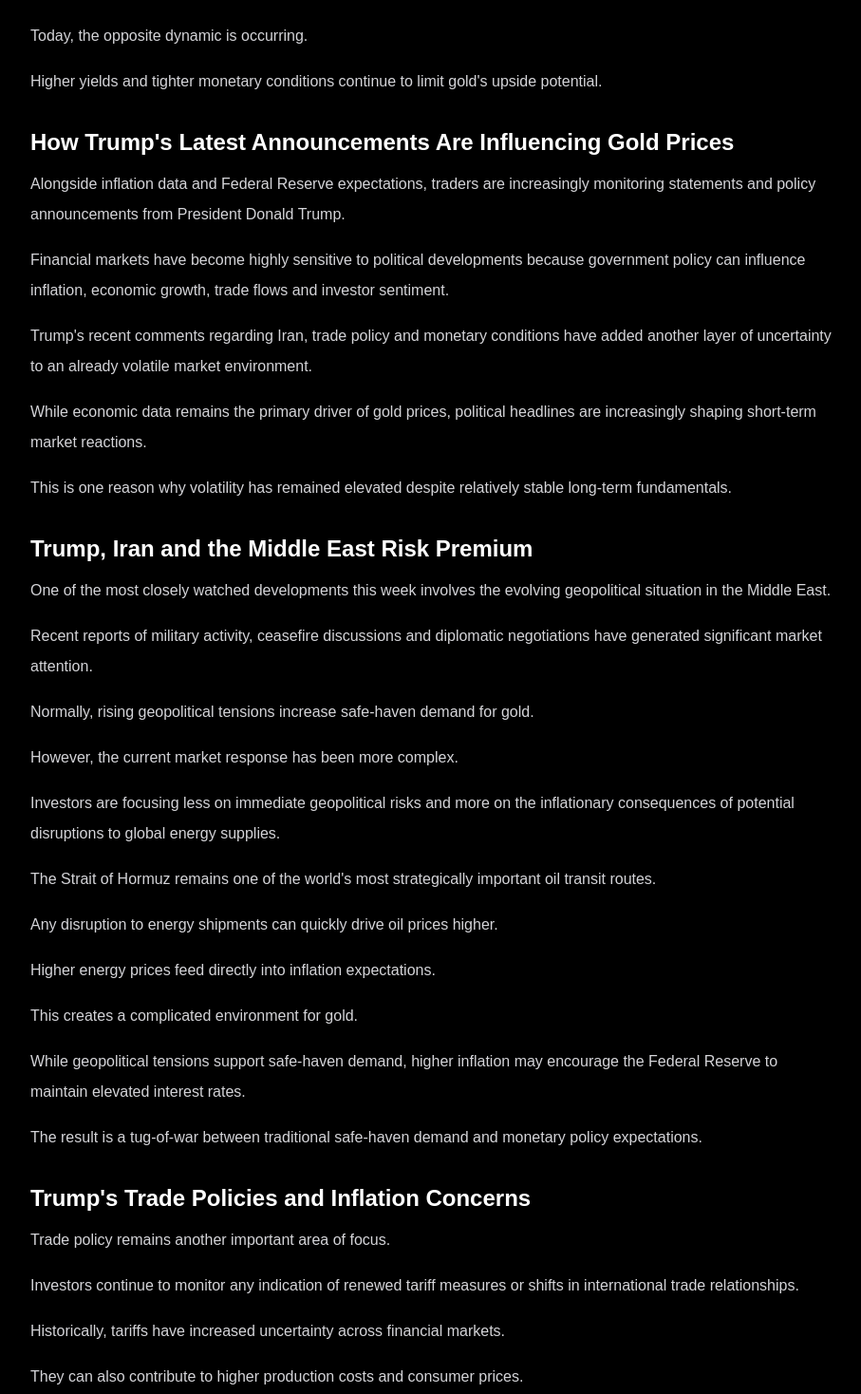
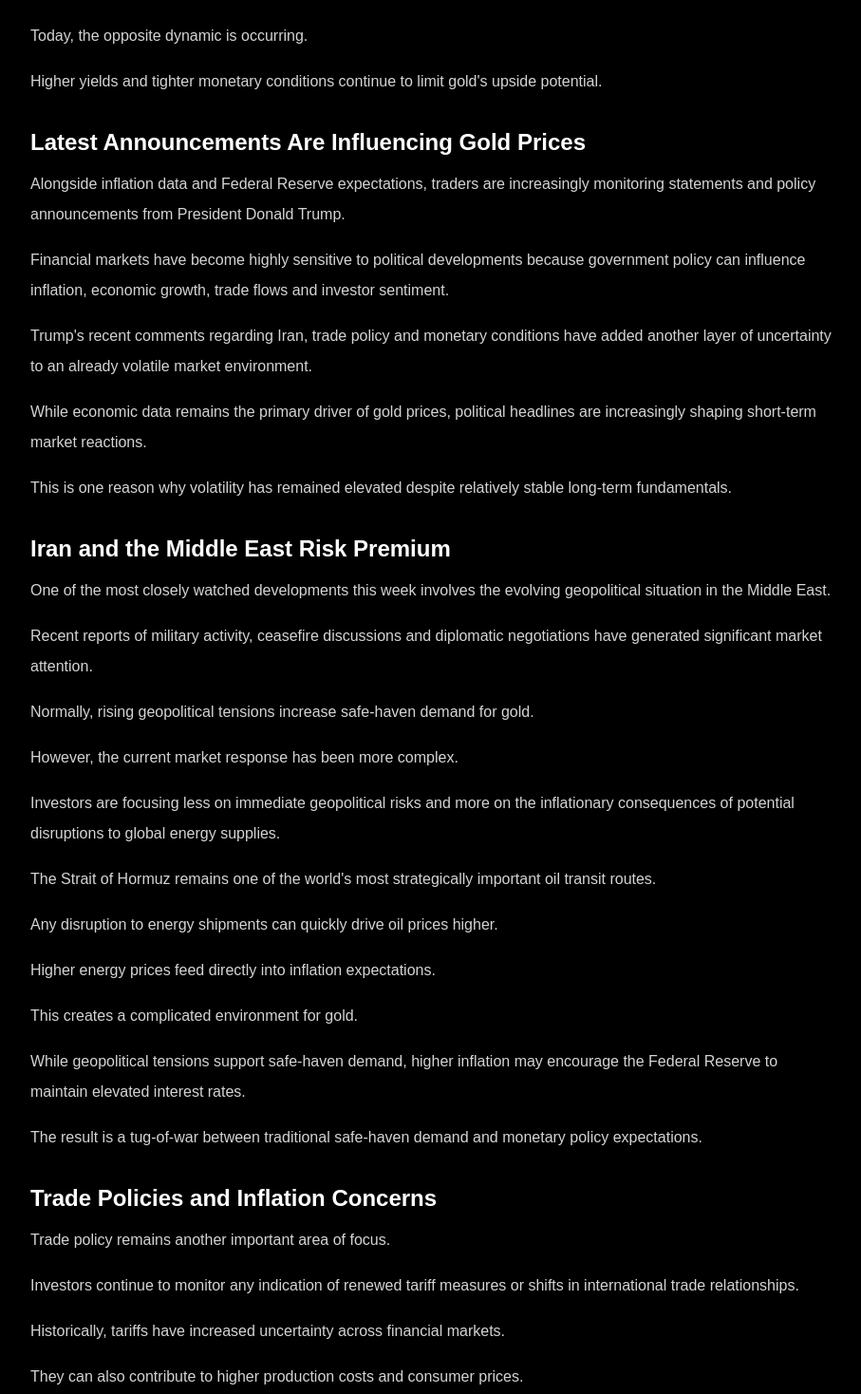
Before and after one commit to CSOoi1181/gold-trader-hub, a Next.js app: page /analysis/gold-analysis-2026-06-10 in a window 1280 px wide. Shown: the part 3722-5190 px from the top of the page at 95% size, without its empty margins (184-1091 px from the left). Built offline with nearby package versions, Linux system fonts and the light colour scheme.

Commit message:
Update 3 gold analysis 10 June 2026

```diff
--- a/app/analysis/gold-analysis-2026-06-10/page.tsx
+++ b/app/analysis/gold-analysis-2026-06-10/page.tsx
@@ -315,7 +315,7 @@ export default function GoldAnalysisArticle() {
 
           <section>
             <h2 className="text-2xl font-semibold text-white mb-3">
-              How Trump's Latest Announcements Are Influencing Gold Prices
+              Latest Announcements Are Influencing Gold Prices
             </h2>
 
             <p>
@@ -341,7 +341,7 @@ export default function GoldAnalysisArticle() {
 
           <section>
             <h2 className="text-2xl font-semibold text-white mb-3">
-              Trump, Iran and the Middle East Risk Premium
+              Iran and the Middle East Risk Premium
             </h2>
 
             <p>
@@ -391,7 +391,7 @@ export default function GoldAnalysisArticle() {
 
           <section>
             <h2 className="text-2xl font-semibold text-white mb-3">
-              Trump's Trade Policies and Inflation Concerns
+              Trade Policies and Inflation Concerns
             </h2>
 
             <p>
@@ -641,7 +641,7 @@ export default function GoldAnalysisArticle() {
           <section>
 
             <h3 className="text-xl font-semibold text-yellow-400 mb-2">
-              How Does Donald Trump Affect Gold Prices?
+              Does Donald Trump Affect Gold Prices?
             </h3>
 
             <p>
```
